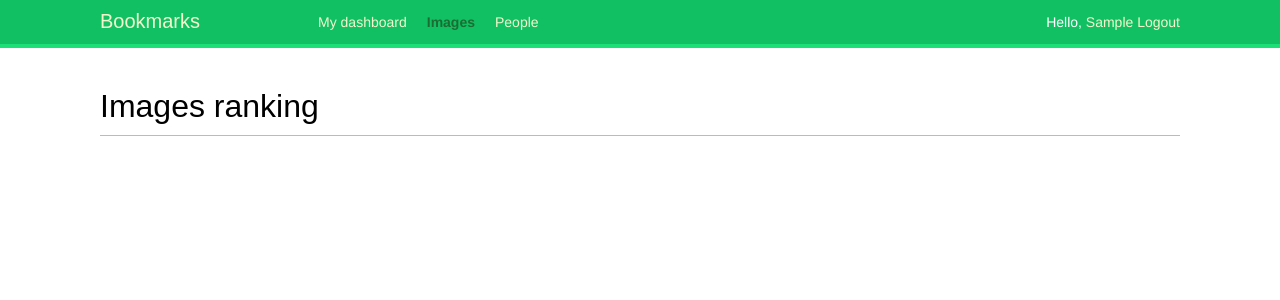
After one commit to Reboot9/bookmarks, a Django app: page /images/ranking/ in a window 1280 px wide. The commit adds this page. Shown: the top 300 px of the page. Run offline with Django 4.2, Linux system fonts and the light colour scheme; the visitor is signed in with stand-in values (Sample User, id 1); data that the repository does not hold is empty; parts of the project's set-up code (start-up, migrations or seed data) failed here and were passed over; some libraries are stand-ins or nearby versions; some web fonts are replaced.

Commit message:
Add image ranking system integrated with redis

```diff
--- a/bookmarks/account/static/css/base.css
+++ b/bookmarks/account/static/css/base.css
@@ -216,7 +216,7 @@ ul.messages li a.close {
     padding:10px 20px;
     margin:20px 10px 0;
 }
-a.like, a.follow { float:right; margin-top:-8px; }
+a.like, a.follow, a.rank { float:right; margin:-8px 10px 0 0; }
 
 #image-list { overflow:hidden; }
 #image-list .image {
--- a/bookmarks/images/templates/images/image/detail.html
+++ b/bookmarks/images/templates/images/image/detail.html
@@ -10,6 +10,7 @@
         <img src="/images{% thumbnail image.image 300x0 %}" alt="{{ image.title }} by {{ image.user.username }}" class="image-detail">
     </a>
 
+
     {% with total_likes=image.like.count users_like=image.like.all %}
         <div class="image-info">
             <div>
@@ -20,8 +21,10 @@
                 <span class="count">
                     {{ total_views }} view{{ total_views|pluralize }}
                 </span>
+                <a href="{% url 'images:ranking' %}" class="rank button" >View on ranking</a>
                 <a href="#" data-id="{{ image.id }}" data-action="{% if request.user in users_like %}un{% endif %}like"
                 class="like button">
+
                 {% if request.user not in users_like %}
                     Like
                 {% else %}
@@ -32,6 +35,7 @@
             </div>
             {{ image.description|linebreaks }}
         </div>
+
         <div class="image-likes">
             {% for user in users_like %}
                 <div>
@@ -44,7 +48,9 @@
                 Nobody likes this image yet.
             {% endfor %}
         </div>
+
     {% endwith %}
+
 
 {% endblock %}
 
--- /dev/null
+++ b/bookmarks/images/templates/images/image/ranking.html
@@ -0,0 +1,16 @@
+{% extends 'base.html' %}
+
+{% block title %}Images ranking{% endblock %}
+
+{% block content %}
+    <h1>Images ranking</h1>
+    <ol>
+        {% for image in most_viewed %}
+            <li>
+                <a href="{{ image.get_absolute_url }}">
+                    {{ image.title }}
+                </a>
+            </li>
+        {% endfor %}
+    </ol>
+{% endblock %}
--- a/bookmarks/images/urls.py
+++ b/bookmarks/images/urls.py
@@ -9,5 +9,6 @@ urlpatterns = [
     path('create/', views.ImageCreateView.as_view(), name='create'),
     path('detail/<int:id>/<slug:slug>/', views.ImageDetailView.as_view(), name='detail'),
     path('like/', views.ImageLikeView.as_view(), name='like'),
-    path('', views.ImageListView.as_view(), name='list')
+    path('', views.ImageListView.as_view(), name='list'),
+    path('ranking/', views.ImageRankView.as_view(), name='ranking'),
 ] + static(settings.MEDIA_URL, document_root=settings.MEDIA_ROOT)
--- a/bookmarks/images/views.py
+++ b/bookmarks/images/views.py
@@ -54,15 +54,14 @@ class ImageDetailView(DetailView):
 
         # increment number of views using redis
         image_id = self.object.id
-        # r.set(f'image:{image_id}:views', 0)
-        # total_views = r.incr(f'image:{image_id}:views')
-        # r.delete(f'image:{image_id}:views')
-        # # print(r.type(f'image:{image_id}:views'))
         r.sadd(f'image:{image_id}:views', self.request.user.id)
+
         # returns cardinality(length) of a set that contains unique user views
         total_views = r.scard(f'image:{image_id}:views')
         context['total_views'] = total_views
 
+        # increase image ranking by 1
+        r.zincrby('image_ranking', 1, image_id)
         return context
 
 
@@ -133,3 +132,25 @@ class ImageListView(LoginRequiredMixin, ListView):
         if images_only:
             self.template_name = 'images/image/image_list.html'
         return super().render_to_response(context, **response_kwargs)
+
+
+class ImageRankView(LoginRequiredMixin, ListView):
+    model = Image
+    template_name = 'images/image/ranking.html'
+    context_object_name = 'most_viewed'
+    section = 'images'
+    def get_queryset(self):
+        image_ranking = r.zrange('image_ranking', 0, -1, desc=True)[:10]
+        image_ranking_ids = [int(id_) for id_ in image_ranking]
+
+        # get most viewed images
+        most_viewed = list(Image.objects.filter(id__in=image_ranking_ids))
+        most_viewed.sort(key=lambda x: image_ranking_ids.index(x.id))
+
+        return most_viewed
+
+    def get_context_data(self, *, object_list=None, **kwargs):
+        context = super().get_context_data(**kwargs)
+        context['section'] = self.section
+
+        return context
```
